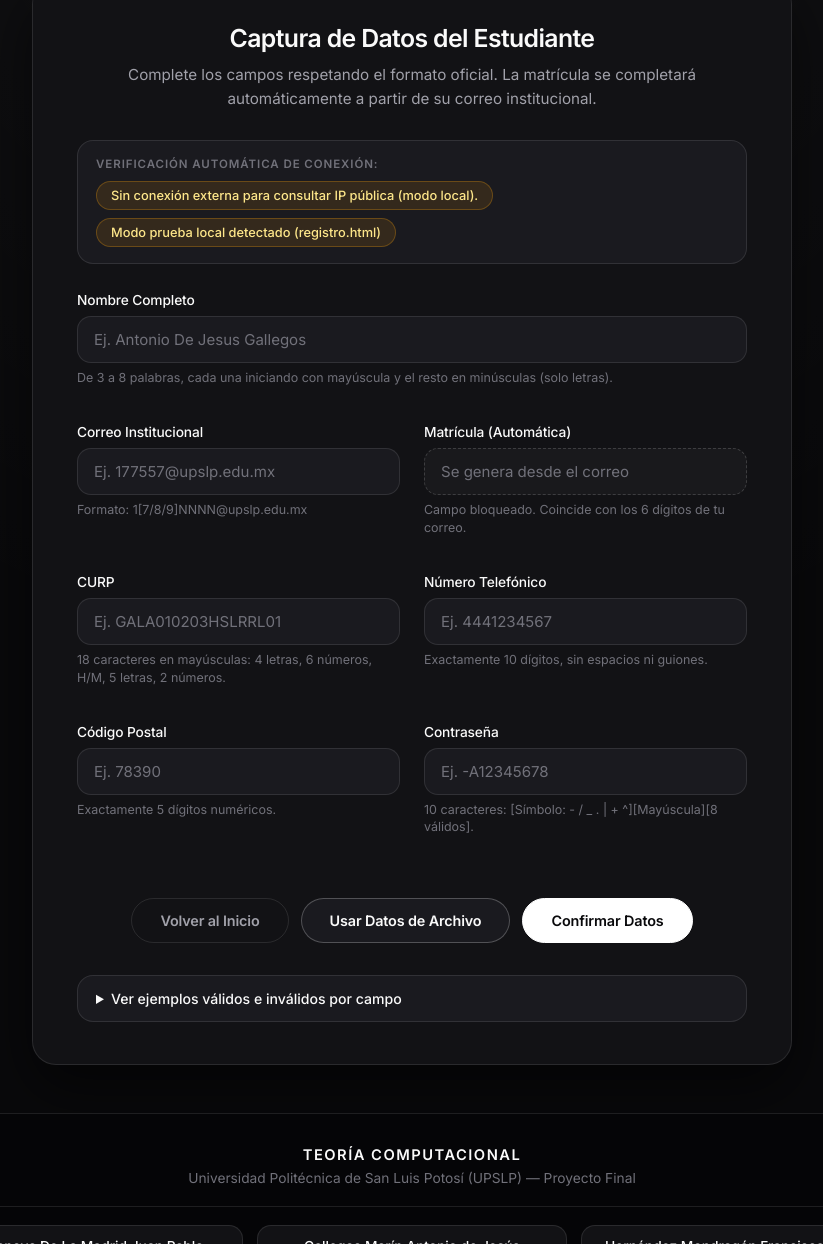
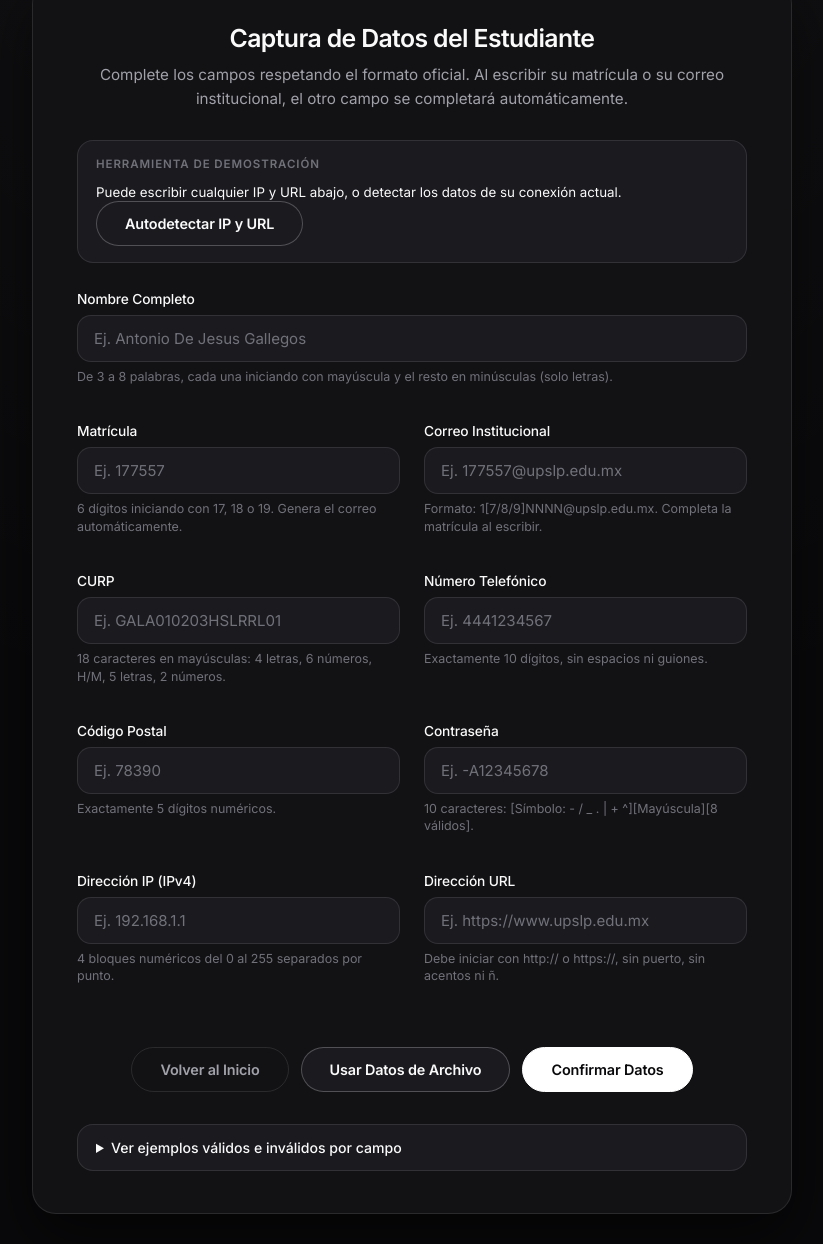
Before and after one commit to 175329/ProyectoTeoria67, a plain HTML site: page registro.html in a window 1280 px wide. Shown: the part 196-1440 px from the top of the page, without its empty margins (228-1051 px from the left). Drawn offline with Linux system fonts and the light colour scheme; no server answers.

Commit message:
Enhance registration form with IP and URL fields
Updated the registration form to include new fields for IP and URL detection, and modified existing field descriptions for clarity.

```diff
--- a/registro.html
+++ b/registro.html
@@ -16,16 +16,20 @@
         <section class="card">
             <h2>Captura de Datos del Estudiante</h2>
             <p class="descripcion-card">
-                Complete los campos respetando el formato oficial. La matrícula se completará automáticamente a partir de su correo institucional.
+                Complete los campos respetando el formato oficial. Al escribir su matrícula o su correo institucional, el otro campo se completará automáticamente.
             </p>
 
-            <!-- Panel automático de IP y URL (sin intervención del usuario) -->
-            <div class="panel-sistema">
-                <span class="titulo-sistema">Verificación automática de conexión:</span>
-                <div class="badges-sistema">
-                    <span id="estado-ip" class="badge-estado badge-aviso">Detectando IP pública...</span>
-                    <span id="estado-url" class="badge-estado badge-aviso">Verificando URL...</span>
+            <!-- Barra rápida para autodetectar IP y URL -->
+            <div class="panel-sistema panel-fila">
+                <div>
+                    <span class="titulo-sistema">Herramienta de demostración</span>
+                    <small id="estado-deteccion" class="texto-deteccion">
+                        Puede escribir cualquier IP y URL abajo, o detectar los datos de su conexión actual.
+                    </small>
                 </div>
+                <button type="button" id="btn-autodetectar" class="btn-mini">
+                    Autodetectar IP y URL
+                </button>
             </div>
 
             <form id="form-registro" novalidate>
@@ -39,20 +43,20 @@
                         <small class="mensaje-campo" id="msg-nombre"></small>
                     </div>
 
-                    <!-- Correo Electrónico -->
+                    <!-- Matrícula (Sincronizada con Correo) -->
+                    <div class="campo">
+                        <label for="matricula">Matrícula</label>
+                        <input type="text" id="matricula" placeholder="Ej. 177557" maxlength="6">
+                        <small class="ayuda-campo">6 dígitos iniciando con 17, 18 o 19. Genera el correo automáticamente.</small>
+                        <small class="mensaje-campo" id="msg-matricula"></small>
+                    </div>
+
+                    <!-- Correo Electrónico (Sincronizado con Matrícula) -->
                     <div class="campo">
                         <label for="correo">Correo Institucional</label>
                         <input type="text" id="correo" placeholder="Ej. 177557@upslp.edu.mx">
-                        <small class="ayuda-campo">Formato: 1[7/8/9]NNNN@upslp.edu.mx</small>
+                        <small class="ayuda-campo">Formato: 1[7/8/9]NNNN@upslp.edu.mx. Completa la matrícula al escribir.</small>
                         <small class="mensaje-campo" id="msg-correo"></small>
-                    </div>
-
-                    <!-- Matrícula (Bloqueada / Automática) -->
-                    <div class="campo">
-                        <label for="matricula">Matrícula (Automática)</label>
-                        <input type="text" id="matricula" placeholder="Se genera desde el correo" readonly>
-                        <small class="ayuda-campo">Campo bloqueado. Coincide con los 6 dígitos de tu correo.</small>
-                        <small class="mensaje-campo" id="msg-matricula"></small>
                     </div>
 
                     <!-- CURP -->
@@ -87,6 +91,22 @@
                         <small class="mensaje-campo" id="msg-password"></small>
                     </div>
 
+                    <!-- Dirección IP -->
+                    <div class="campo">
+                        <label for="ip">Dirección IP (IPv4)</label>
+                        <input type="text" id="ip" placeholder="Ej. 192.168.1.1">
+                        <small class="ayuda-campo">4 bloques numéricos del 0 al 255 separados por punto.</small>
+                        <small class="mensaje-campo" id="msg-ip"></small>
+                    </div>
+
+                    <!-- URL -->
+                    <div class="campo">
+                        <label for="url">Dirección URL</label>
+                        <input type="text" id="url" placeholder="Ej. https://www.upslp.edu.mx">
+                        <small class="ayuda-campo">Debe iniciar con http:// o https://, sin puerto, sin acentos ni ñ.</small>
+                        <small class="mensaje-campo" id="msg-url"></small>
+                    </div>
+
                 </div>
 
                 <!-- Contenedor para la lista detallada de errores o mensaje de éxito -->
@@ -118,14 +138,14 @@
                                 <td>juan perez / JUAN123</td>
                             </tr>
                             <tr>
+                                <td>Matrícula</td>
+                                <td>177557</td>
+                                <td>17755 / 200123</td>
+                            </tr>
+                            <tr>
                                 <td>Correo</td>
                                 <td>177557@upslp.edu.mx</td>
                                 <td>177557@gmail.com / 200123@upslp.edu.mx</td>
-                            </tr>
-                            <tr>
-                                <td>Matrícula</td>
-                                <td>177557 (auto)</td>
-                                <td>17755 / 200123</td>
                             </tr>
                             <tr>
                                 <td>CURP</td>
@@ -146,6 +166,16 @@
                                 <td>Contraseña</td>
                                 <td>-A12345678</td>
                                 <td>@A12345678 / -a12345678</td>
+                            </tr>
+                            <tr>
+                                <td>Dirección IP</td>
+                                <td>192.168.1.1 / 8.8.8.8</td>
+                                <td>300.100.1.1 / 192.168.1</td>
+                            </tr>
+                            <tr>
+                                <td>URL</td>
+                                <td>https://www.upslp.edu.mx</td>
+                                <td>google.com / https://sitio.mx:8080</td>
                             </tr>
                         </tbody>
                     </table>
@@ -177,7 +207,6 @@
         </div>
     </footer>
 
-    <!-- Conexión con la lógica de validación -->
     <script src="validaciones.js"></script>
 </body>
 </html>
```
